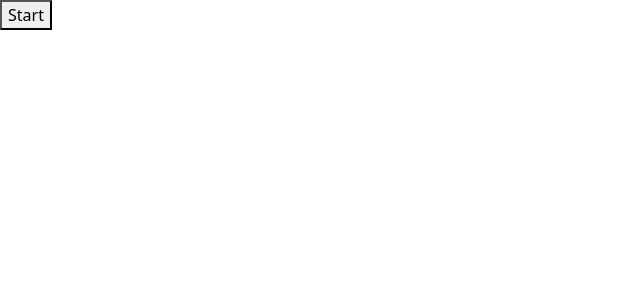
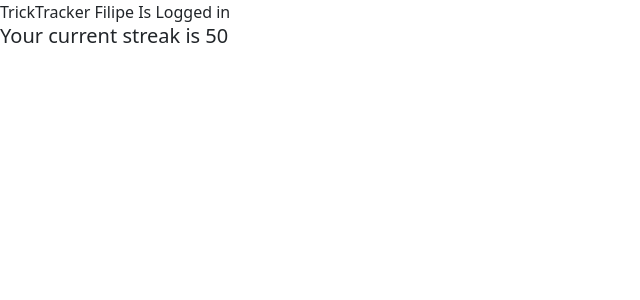
Before and after one commit to liperod04/skateboardtrick_tracker, a React (Vite) app in the folder skateboardtrick_tracker/: page /trackerpage in a window 1280 px wide. Shown: the top 300 px of the page, without its empty margins (0-640 px from the left). Built offline with nearby package versions, Linux system fonts and the light colour scheme.

Commit message:
tried to implement basic elements to TrackerPage

```diff
--- a/skateboardtrick_tracker/src/App.jsx
+++ b/skateboardtrick_tracker/src/App.jsx
@@ -1,12 +1,18 @@
-import {
-  BrowserRouter as Router,
-  Routes,
-  Route,
-  useLocation,
-} from "react-router-dom";
+import { BrowserRouter as Router, Routes, Route } from "react-router-dom";
+import TrackerPage from "./pages/TrackerPage";
+import HomePage from "./pages/HomePage";
+import NoPage from "./pages/NoPage";
 
 function App() {
-  return <button>Start</button>;
+  return (
+    <Router>
+      <Routes>
+        <Route path="/" element={<HomePage />} />
+        <Route path="/trackerpage" element={<TrackerPage />} />
+        <Route path="*" element={<NoPage />} />
+      </Routes>
+    </Router>
+  );
 }
 
 export default App;
--- /dev/null
+++ b/skateboardtrick_tracker/src/components/TrickTracker.jsx
@@ -0,0 +1,5 @@
+function TrickTracker() {
+  return <h1>tricktracker</h1>;
+}
+
+export default TrickTracker;
--- /dev/null
+++ b/skateboardtrick_tracker/src/pages/HomePage.jsx
@@ -0,0 +1,5 @@
+function HomePage() {
+  return <h1>Hello</h1>;
+}
+
+export default HomePage;
--- /dev/null
+++ b/skateboardtrick_tracker/src/pages/NoPage.jsx
@@ -0,0 +1,12 @@
+import { Link } from "react-router-dom";
+import "./NoPage.css";
+
+function NoPage() {
+  return (
+    <Link to="/" className="button">
+      This ain't a real page dummy
+    </Link>
+  );
+}
+
+export default NoPage;
--- /dev/null
+++ b/skateboardtrick_tracker/src/pages/TrackerPage.jsx
@@ -0,0 +1,19 @@
+import { Link } from "react-router-dom";
+// import "./components/TrickTracker.jsx";
+import "./TrackerPage.css";
+
+function TrackerPage() {
+  return (
+    <div className="page-wrapper">
+      <header className="header-container">
+        <span className="title"> TrickTracker</span>
+        <span className="user-logged"> Filipe Is Logged in</span>
+      </header>
+      <div className="streak-container">
+        <h5 className="streak">Your current streak is 50</h5>
+      </div>
+    </div>
+  );
+}
+
+export default TrackerPage;
```
Also changed, not shown: skateboardtrick_tracker/src/components/SkateComponent.jsx (deleted), skateboardtrick_tracker/src/pages/HomePage.css (added), skateboardtrick_tracker/src/pages/NoPage.css (added), skateboardtrick_tracker/src/pages/TrackerPage.css (added), skateboardtrick_tracker/src/pages/TrickTracker.css (deleted), skateboardtrick_tracker/src/pages/TrickTracker.jsx (deleted).
